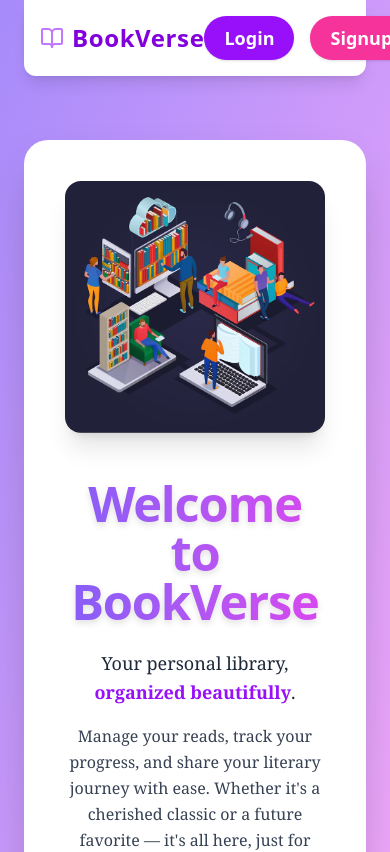
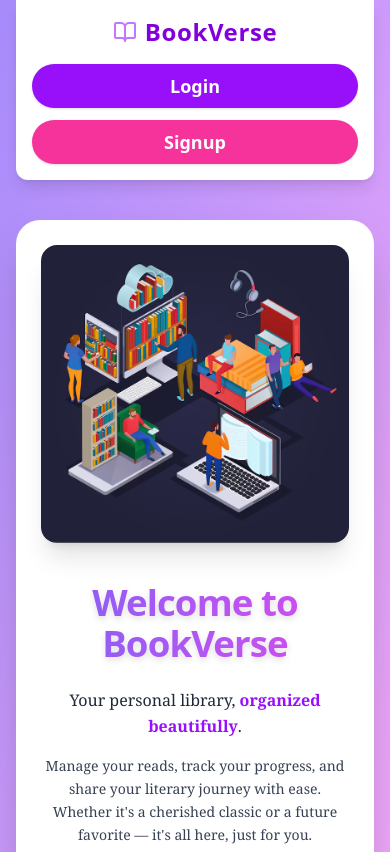
Before and after one commit to Vikanth07/Book_Management_System, a React (Vite) app in the folder Frontend/: page / in a window 390 px wide. Shown: the top 852 px of the page. Built offline with nearby package versions, Linux system fonts and the light colour scheme.

Commit message:
ui startpage

```diff
--- a/Frontend/src/pages/StartPage.jsx
+++ b/Frontend/src/pages/StartPage.jsx
@@ -8,24 +8,24 @@ const StartPage = () => {
   const navigate = useNavigate();
 
   return (
-    <section className="min-h-screen bg-gradient-to-br from-[#a78bfa] to-[#f3a8f9] px-6 overflow-hidden">
+    <section className="min-h-screen bg-gradient-to-br from-[#a78bfa] to-[#f3a8f9] px-4 sm:px-6 overflow-hidden">
       {/* Navigation */}
       <nav className="bg-white p-4 shadow-lg text-wpurple rounded-b-xl z-10">
-        <div className="max-w-screen-xl mx-auto flex justify-between items-center">
+        <div className="max-w-screen-xl mx-auto flex flex-col sm:flex-row justify-between items-center gap-4 sm:gap-0">
           <div className="text-2xl font-semibold text-purple-700 flex items-center gap-2 tracking-wide">
             <BookOpen className="w-6 h-6 text-purple-500 animate-pulse" />
             <span>BookVerse</span>
           </div>
-          <div className="flex gap-4">
+          <div className="flex flex-col sm:flex-row gap-3 sm:gap-4 w-full sm:w-auto">
             <button
               onClick={() => navigate("/login")}
-              className="px-5 py-2 text-lg bg-purple-600 text-white rounded-full font-semibold shadow hover:bg-purple-700 transition"
+              className="px-5 py-2 text-lg bg-purple-600 text-white rounded-full font-semibold shadow hover:bg-purple-700 transition w-full sm:w-auto"
             >
               Login
             </button>
             <button
               onClick={() => navigate("/signup")}
-              className="px-5 py-2 text-lg bg-pink-500 text-white rounded-full font-semibold shadow hover:bg-pink-600 transition"
+              className="px-5 py-2 text-lg bg-pink-500 text-white rounded-full font-semibold shadow hover:bg-pink-600 transition w-full sm:w-auto"
             >
               Signup
             </button>
@@ -34,16 +34,16 @@ const StartPage = () => {
       </nav>
 
       {/* Main Content */}
-      <div className="max-w-6xl mx-auto mt-16 md:mt-28 p-10 md:p-16 rounded-3xl shadow-2xl flex flex-col-reverse md:flex-row items-center justify-between gap-12 border border-white/40 bg-white">
+      <div className="max-w-6xl mx-auto mt-10 sm:mt-16 md:mt-28 p-6 sm:p-10 md:p-16 rounded-3xl shadow-2xl flex flex-col-reverse md:flex-row items-center justify-between gap-10 sm:gap-12 border border-white/40 bg-white">
         {/* Left Text Block */}
         <motion.div
-          className="md:w-1/2 text-center md:text-left"
+          className="w-full md:w-1/2 text-center md:text-left"
           initial={{ x: -80, opacity: 0 }}
           animate={{ x: 0, opacity: 1 }}
           transition={{ type: "spring", stiffness: 60, delay: 0.2 }}
         >
           <motion.h1
-            className="text-5xl md:text-6xl font-extrabold bg-gradient-to-r from-[#845ef7] to-[#d946ef] bg-clip-text text-transparent mb-6 tracking-tight drop-shadow-md"
+            className="text-4xl sm:text-5xl md:text-6xl font-extrabold bg-gradient-to-r from-[#845ef7] to-[#d946ef] bg-clip-text text-transparent mb-6 tracking-tight drop-shadow-md"
             initial={{ scale: 0.9 }}
             animate={{ scale: 1 }}
             transition={{
@@ -58,11 +58,11 @@ const StartPage = () => {
             Welcome to BookVerse
           </motion.h1>
 
-          <p className="text-gray-800 text-lg md:text-xl mb-4 font-medium leading-relaxed font-serif">
+          <p className="text-gray-800 text-base sm:text-lg md:text-xl mb-4 font-medium leading-relaxed font-serif">
             Your personal library, <span className="text-purple-600 font-semibold">organized beautifully</span>.
           </p>
 
-          <p className="text-gray-700 text-base md:text-lg mb-6 leading-relaxed font-serif">
+          <p className="text-gray-700 text-sm sm:text-base md:text-lg mb-6 leading-relaxed font-serif">
             Manage your reads, track your progress, and share your literary journey with ease. Whether it's a cherished classic or a future favorite — it's all here, just for you.
           </p>
 
@@ -73,7 +73,7 @@ const StartPage = () => {
 
         {/* Right Image Block */}
         <motion.div
-          className="md:w-1/2"
+          className="w-full md:w-1/2"
           initial={{ x: 100, opacity: 0 }}
           animate={{ x: 0, opacity: 1 }}
           transition={{ type: "spring", stiffness: 60, delay: 0.4 }}
@@ -81,7 +81,7 @@ const StartPage = () => {
           <img
             src={startimg}
             alt="Books"
-            className="rounded-2xl shadow-xl w-full h-auto"
+            className="rounded-2xl shadow-xl w-full h-auto object-cover max-h-[400px] sm:max-h-[500px]"
           />
         </motion.div>
       </div>
```
